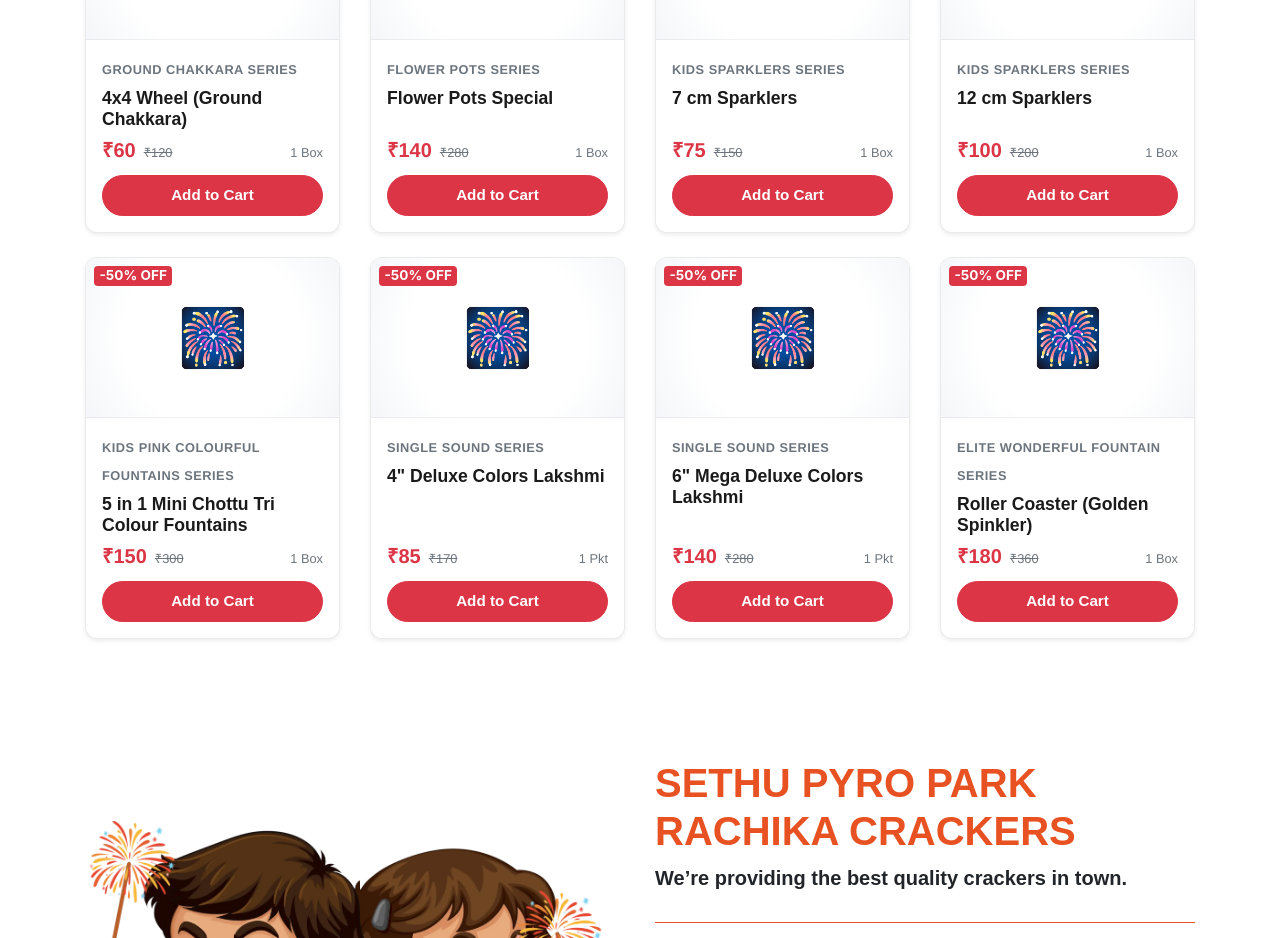
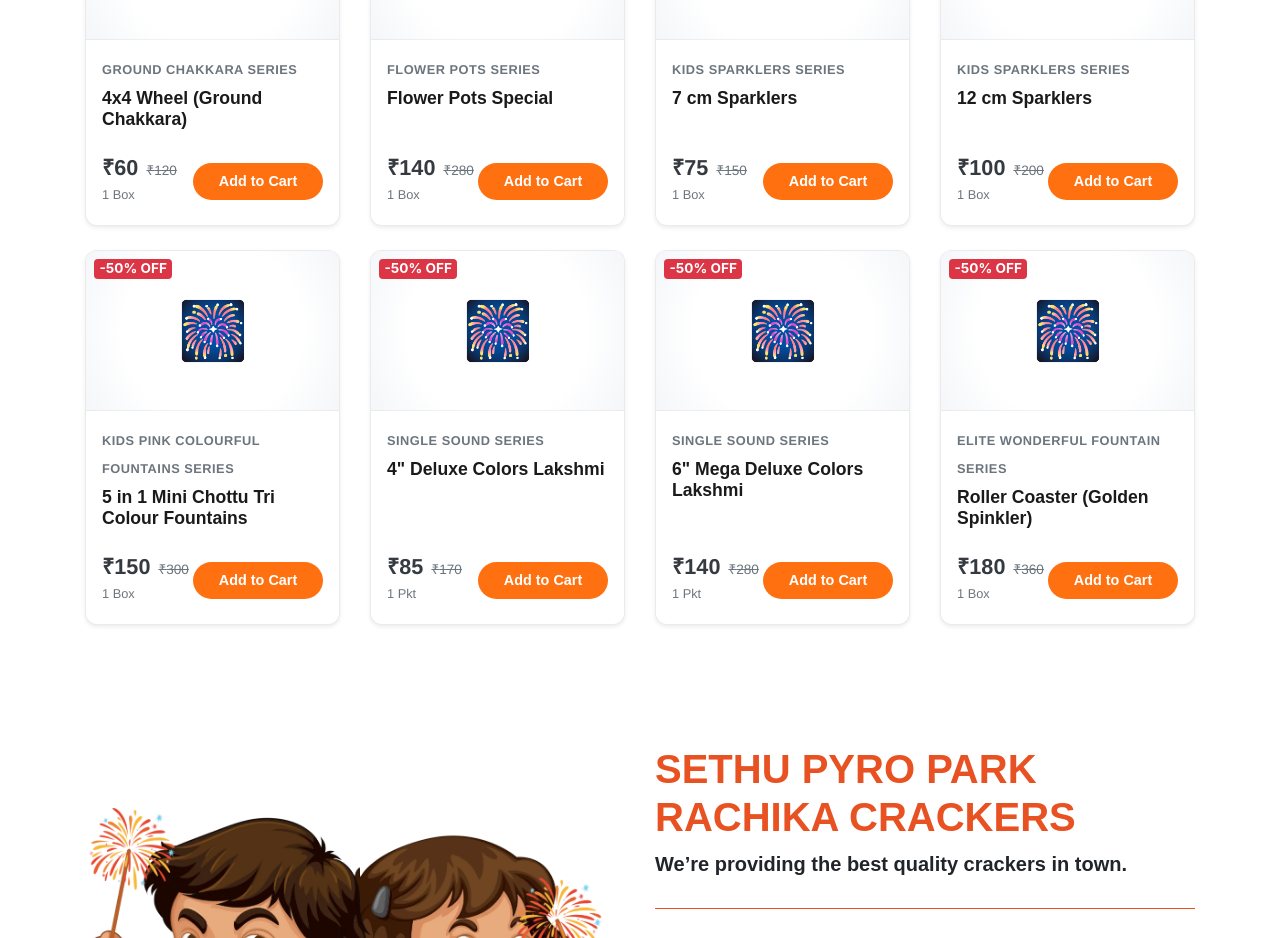
Before and after one commit to Rajeshmk09/rachika-crackers, a React (Vite) app: page /#/ in a window 1280 px wide. Shown: the part 1140-2078 px from the top of the page. Built offline with nearby package versions, Linux system fonts and the light colour scheme.

Commit message:
style: align price and orange quantity pill horizontally on featured product cards

```diff
--- a/src/components/ProductCard.jsx
+++ b/src/components/ProductCard.jsx
@@ -30,39 +30,44 @@
           {product.name}
         </h5>
         <div className="mt-auto">
-          <div className="d-flex align-items-baseline mb-2">
-            <span className="h5 mb-0 font-weight-bold text-danger josefin">
+          <div className="d-flex align-items-center justify-content-between mt-3">
+            <div>
+              <div className="d-flex align-items-baseline">
+                <span className="font-weight-bold text-dark josefin" style={{ fontSize: '1.35rem' }}>
                   ₹{product.price}
                 </span>
-            <span className="text-muted small ml-2 josefin" style={{ textDecoration: 'line-through' }}>
+                <span className="text-muted small ml-2 josefin" style={{ textDecoration: 'line-through', fontSize: '0.85rem' }}>
                   ₹{product.original_price}
                 </span>
-            <span className="text-muted small ml-auto josefin">
+              </div>
+              <div className="text-muted small josefin" style={{ marginTop: '-4px' }}>
                 {product.unit}
-            </span>
               </div>
+            </div>
+
+            <div style={{ width: '130px' }}>
               {qty === 0 ? (
                 <button
                   onClick={increment}
-              className="btn btn-danger btn-block font-weight-bold acme rounded-pill py-2 btn-effect1"
-              style={{ fontSize: '0.95rem' }}
+                  className="btn btn-block font-weight-bold acme rounded-pill text-white py-2 btn-effect1"
+                  style={{ backgroundColor: '#ff7011', border: 'none', fontSize: '0.9rem', boxShadow: 'none' }}
                 >
                   Add to Cart
                 </button>
               ) : (
-            <div className="d-flex align-items-center justify-content-between bg-light rounded-pill p-1 border" style={{ height: '38px' }}>
+                <div className="d-flex align-items-center justify-content-between rounded-pill p-1" style={{ backgroundColor: '#ff7011', height: '38px' }}>
                   <button
                     onClick={decrement}
-                className="btn btn-danger rounded-circle p-0 d-flex align-items-center justify-content-center"
-                style={{ width: '28px', height: '28px', fontSize: '1.1rem', fontWeight: 'bold', lineHeight: '28px' }}
+                    className="btn btn-link text-white p-0 d-flex align-items-center justify-content-center"
+                    style={{ width: '28px', height: '28px', fontSize: '1.2rem', fontWeight: 'bold', textDecoration: 'none', boxShadow: 'none' }}
                   >
                     -
                   </button>
-              <span className="font-weight-bold josefin px-3" style={{ fontSize: '1.05rem', color: '#1a1a1a' }}>{qty}</span>
+                  <span className="font-weight-bold josefin text-white px-2" style={{ fontSize: '1.1rem' }}>{qty}</span>
                   <button
                     onClick={increment}
-                className="btn btn-danger rounded-circle p-0 d-flex align-items-center justify-content-center"
-                style={{ width: '28px', height: '28px', fontSize: '1.1rem', fontWeight: 'bold', lineHeight: '28px' }}
+                    className="btn btn-link text-white p-0 d-flex align-items-center justify-content-center"
+                    style={{ width: '28px', height: '28px', fontSize: '1.2rem', fontWeight: 'bold', textDecoration: 'none', boxShadow: 'none' }}
                   >
                     +
                   </button>
@@ -71,5 +76,7 @@
             </div>
           </div>
         </div>
+      </div>
+    </div>
   );
 }
```
Lines whose indentation alone changed are shown as unchanged.
